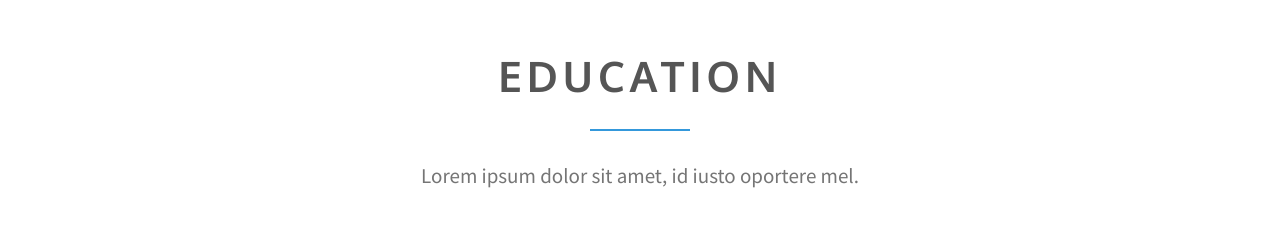
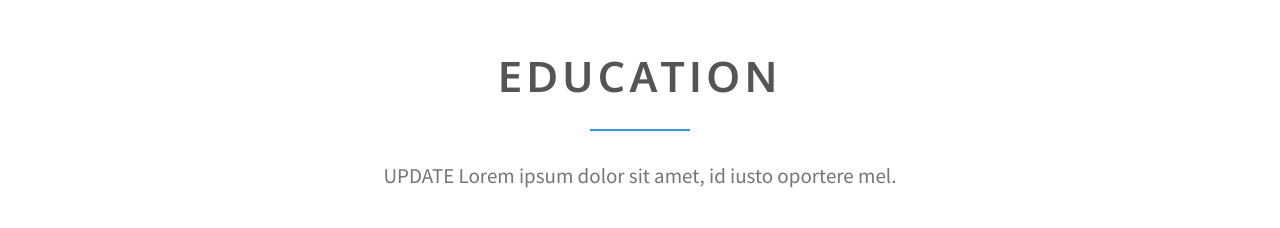
Before and after one commit to pelling/cppelling, a website: page public/app.html in a window 1280 px wide. Shown: the part 2180-2408 px from the top of the page. Drawn offline with Linux system fonts and the light colour scheme.

Commit message:
just testing something with the deploy

```diff
--- a/public/app.html
+++ b/public/app.html
@@ -193,7 +193,7 @@
             <header class="section-header">
                 <h2 class="section-title"><span>Education</span></h2>
                 <div class="spacer"></div>
-                <p class="section-subtitle">Lorem ipsum dolor sit amet, id iusto oportere mel. </p>
+                <p class="section-subtitle">UPDATE Lorem ipsum dolor sit amet, id iusto oportere mel. </p>
             </header>
             <div class="row">
                 <div class="col-md-6">
```
